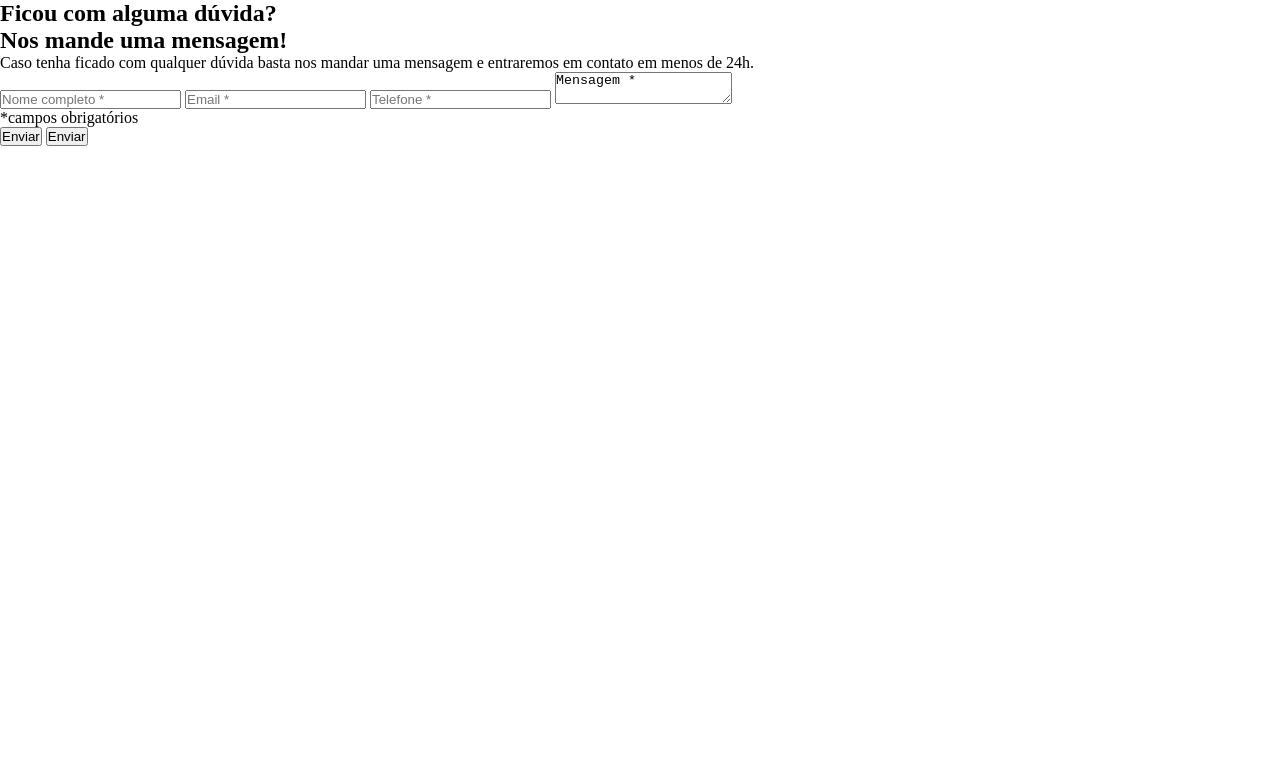
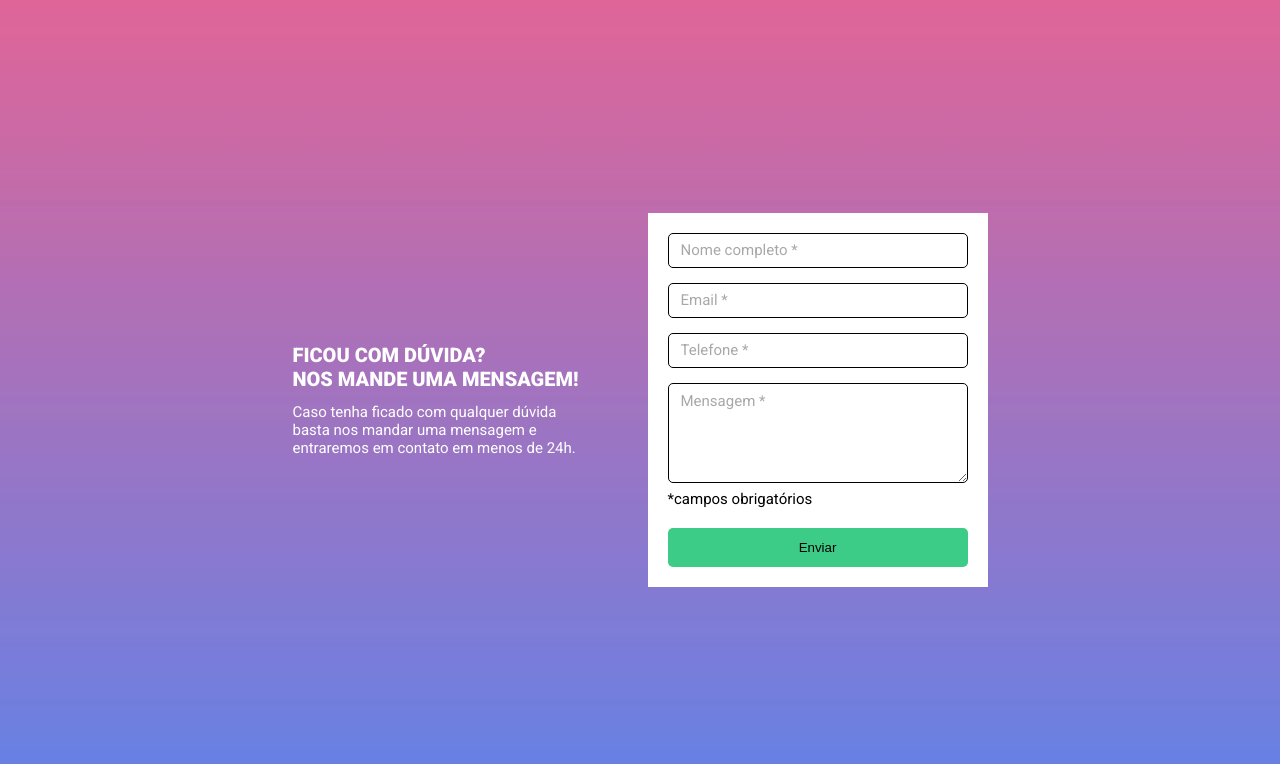
Before and after one commit to KeylaLins/formulario, a plain HTML site: page index.html in a window 1280 px wide. Drawn offline with Linux system fonts and the light colour scheme.

Commit message:
estrutura CSS base

```diff
--- a/index.html
+++ b/index.html
@@ -13,9 +13,9 @@
 <body>
 
   <main>
-    <section class="">
+    <section class="duvidas">
       <div class="conteudo">
-        <h1>Ficou com alguma dúvida? <br> Nos mande uma mensagem!</h1>
+        <h1>Ficou com dúvida? <br> Nos mande uma mensagem!</h1>
 
         <p>Caso tenha ficado com qualquer dúvida basta nos mandar uma mensagem e entraremos em contato em menos de 24h.</p>
       </div>
@@ -24,12 +24,11 @@
         <input type="text" name="nome" id="dado" placeholder="Nome completo *" class="campo">
         <input type="email" name="email" id="dado" placeholder="Email *" class="campo">
         <input type="number" name="telefone" id="dado" placeholder="Telefone *" class="campo">
-        <textarea name="mensagem" id="dado">Mensagem *</textarea>
+        <textarea name="mensagem" id="dado" class="campo">Mensagem *</textarea>
 
         <p>*campos obrigatórios</p>
 
-        <input class="btn" type="button" value="Enviar">
-        <button class="btn" type="button">Enviar</button>
+        <button class="btn">Enviar</button>
       </form>
     </section>
   </main>
--- a/src/css/estilo.css
+++ b/src/css/estilo.css
@@ -0,0 +1,93 @@
+@import url("https://fonts.googleapis.com/css2?family=Roboto:ital,wght@0,100;0,300;0,400;0,500;0,700;0,900;1,100;1,300;1,400;1,500;1,700;1,900&display=swap");
+
+html {
+  font-size: 62.5%;
+}
+
+body {
+  font-family: "roboto", sans-serif;
+  background-image: url(../img/design.png);
+  background-repeat: repeat-x;
+  background-size: contain;
+  font-weight: 400;
+}
+
+main {
+  display: flex;
+  align-items: center;
+  justify-content: center;
+  min-height: 100vh;
+}
+
+.duvidas {
+  display: flex;
+  justify-content: center;
+  gap: 60px;
+}
+
+.conteudo {
+  color: #fff;
+  font-size: 2rem;
+  align-self: center;
+}
+
+.conteudo h1 {
+  text-transform: uppercase;
+  padding-bottom: 12px;
+  font-weight: 900;
+  font-size: 2rem;
+}
+
+.conteudo p {
+  font-size: 1.5rem;
+  max-width: 35ch;
+}
+
+.formulario {
+  display: grid;
+  grid-template-columns: 1fr;
+  background-color: #fff;
+  padding: 20px;
+  width: 340px;
+}
+
+.formulario{
+  display: grid;
+  grid-template-columns: 1fr;
+}
+
+.formulario input{
+  margin-bottom: 15px;
+}
+
+.formulario .campo{
+  height: 35px;
+  padding: 8px 12px;
+  border: 1px solid #000;
+  border-radius: 5px;
+  position: relative;
+}
+
+.formulario .campo::placeholder, .formulario textarea{
+  color: #a8a8a8;
+  font-family: "roboto";
+  font-size: 1.5rem;
+}
+
+.formulario textarea{
+  min-height: 100px;
+  margin-bottom: 7px;
+}
+
+.formulario p{
+  color: #000;
+  font-size: 1.5rem;
+  padding-bottom: 20px;
+}
+
+.btn{
+background-color: #3ccc87;
+border: none;
+padding: 12px;
+border-radius: 5px;
+}
```
Also changed, not shown: src/img/design.png (renamed from src/img/Design sem nome (2) 8.png).
